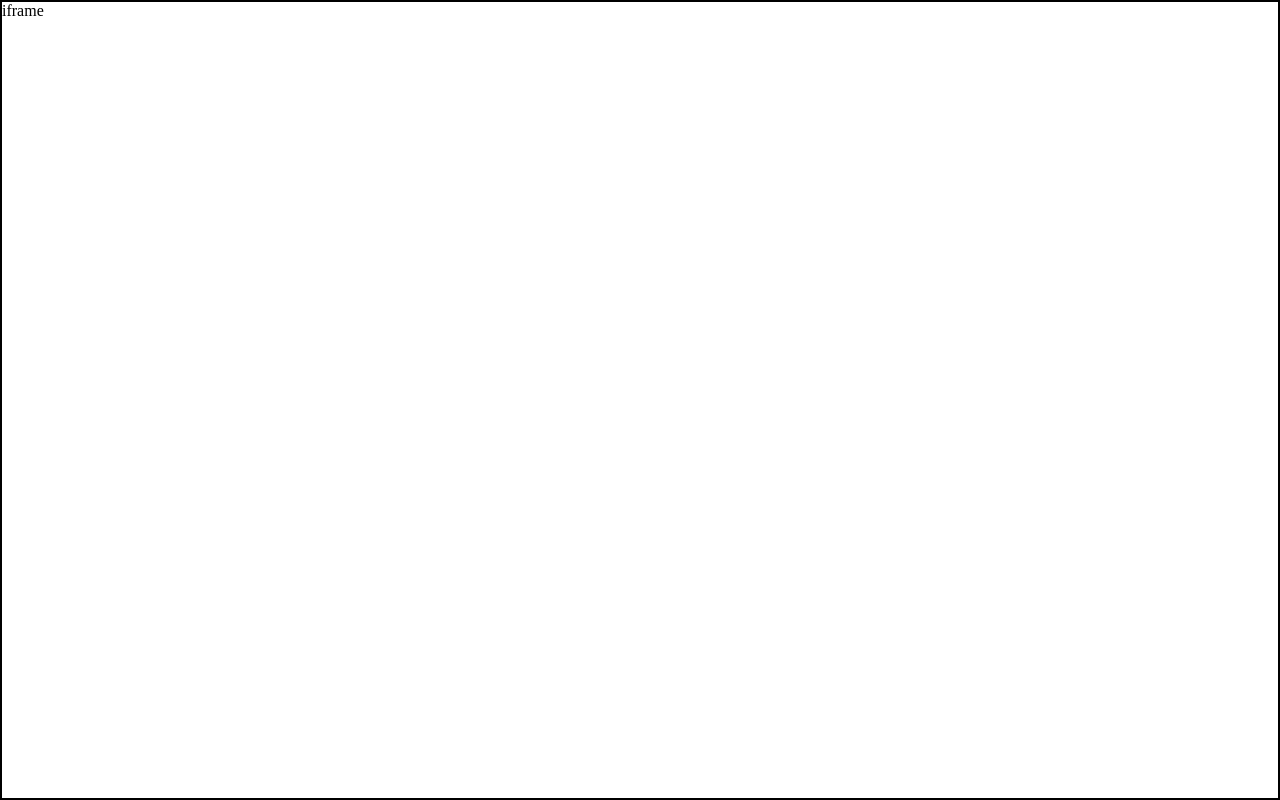
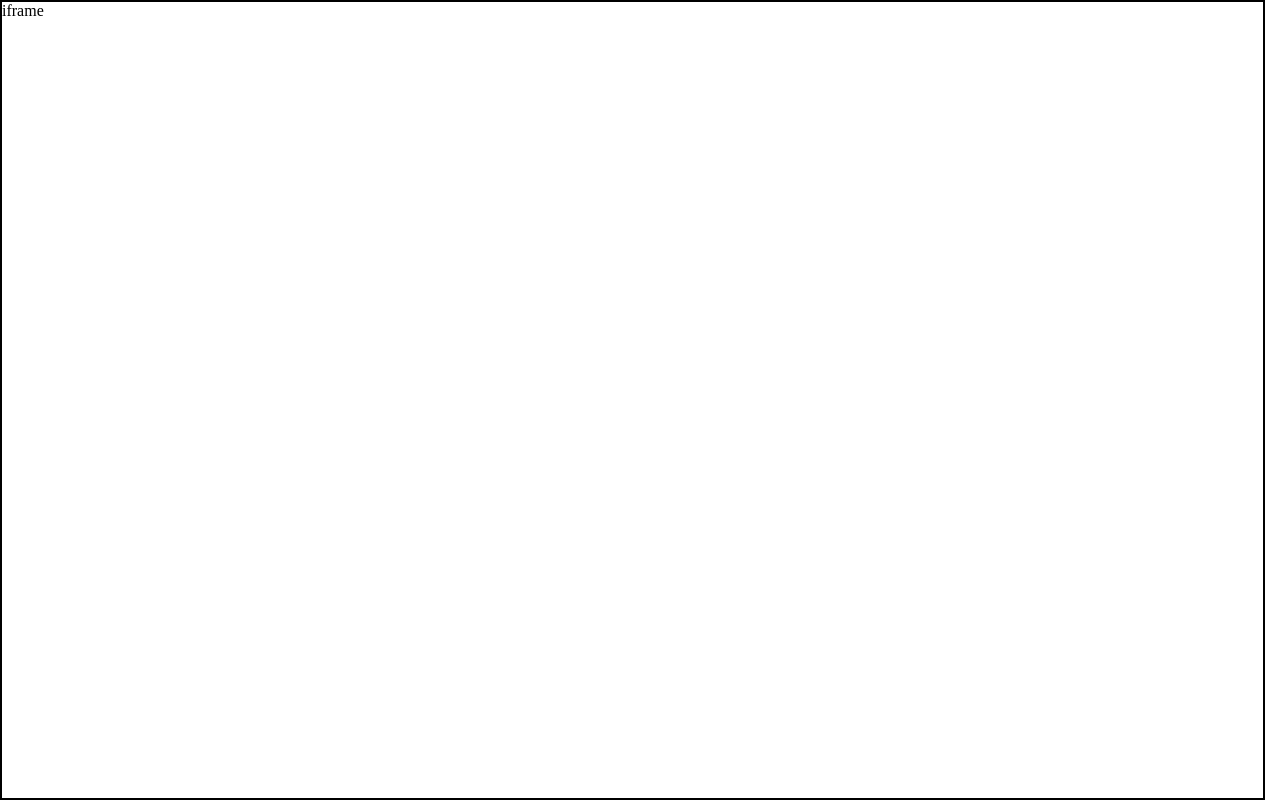
Before and after one commit to SaekiTominaga/base.css, a website: page demo/iframe.html in a window 1280 px wide. Drawn offline with Linux system fonts and the light colour scheme.

Commit message:
Add `scrollbar-gutter` (#103)

```diff
--- a/src/_best-practice.css
+++ b/src/_best-practice.css
@@ -1,5 +1,6 @@
 :root {
 	overflow-wrap: anywhere;
+	scrollbar-gutter: stable;
 	text-autospace: ideograph-alpha;
 }
 
```
